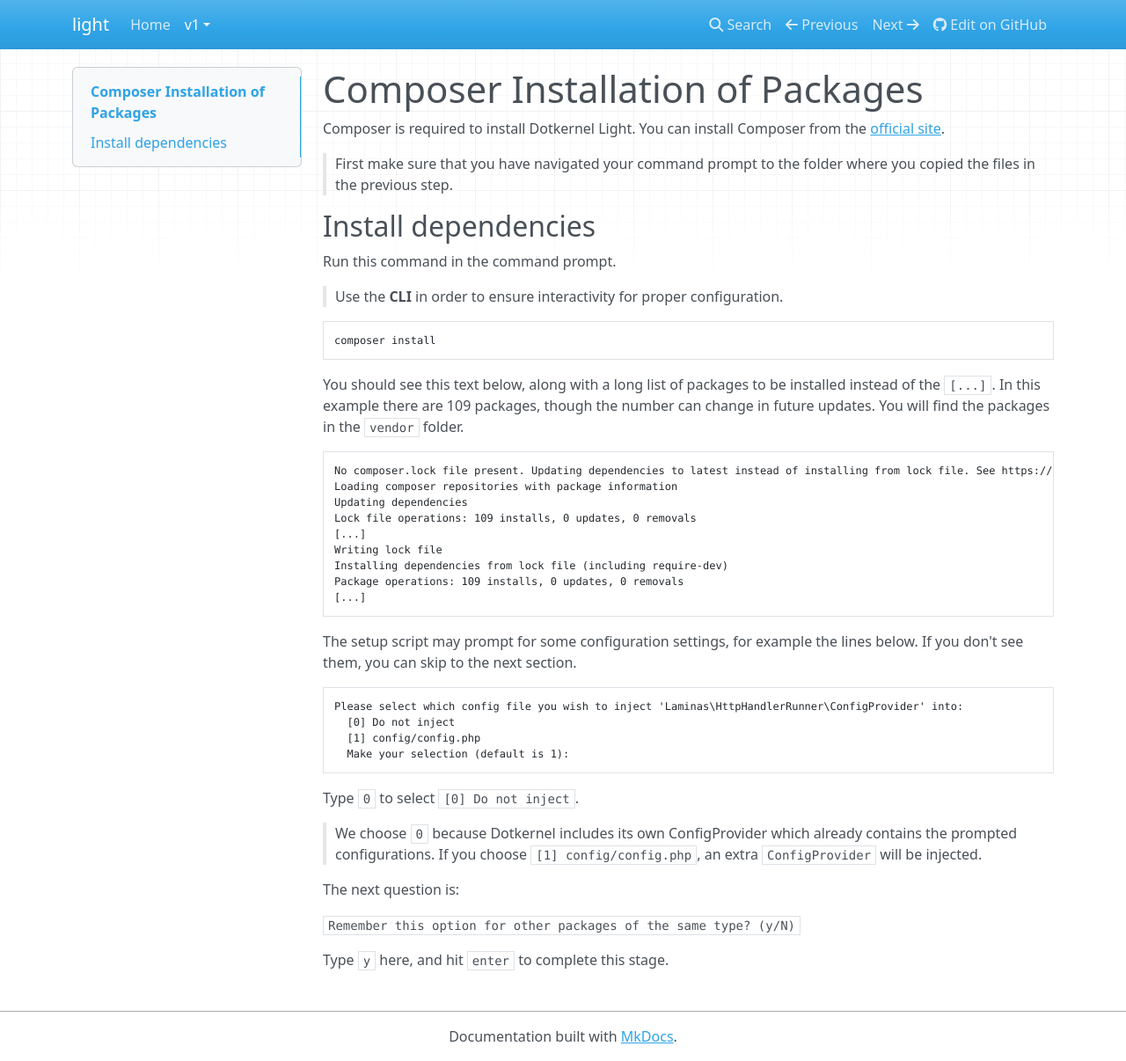
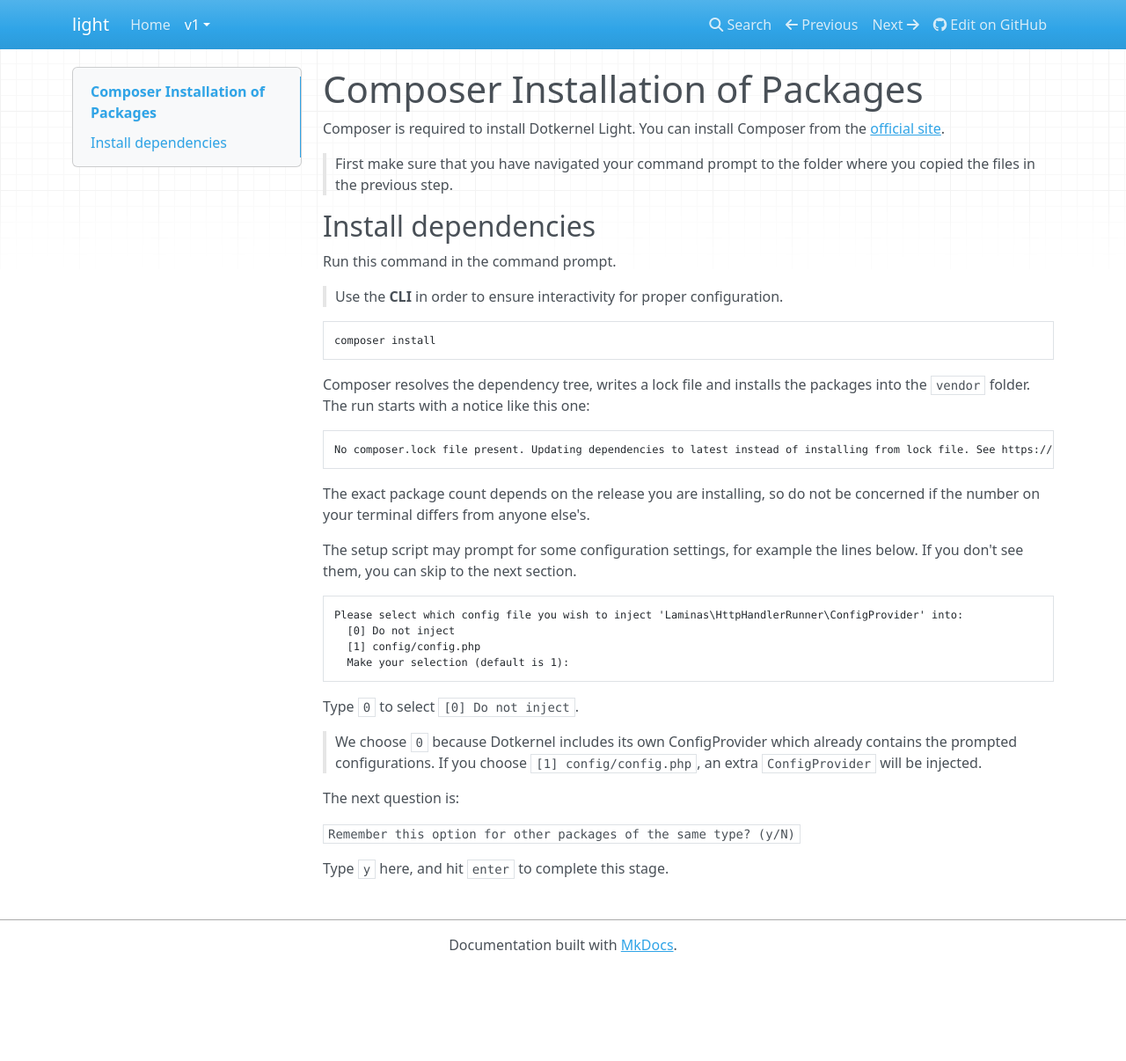
Before and after one commit to dotkernel/light-documentation, an MkDocs documentation site: the page built from docs/book/v1/installation/composer.md, in a window 1280 px wide and 1206 px high. Shown: the whole window at 88% size. Built offline with MkDocs 1.6.1, drawn with Linux system fonts in a browser that asks for light colours; nearby versions of some CDN libraries.

Commit message:
Trim the composer install transcript and drop the stale package count
Signed-off-by: arhimede <julian@dotkernel.com>

````diff
--- a/docs/book/v1/installation/composer.md
+++ b/docs/book/v1/installation/composer.md
@@ -14,21 +14,14 @@
 composer install
 ```
 
-You should see this text below, along with a long list of packages to be installed instead of the `[...]`.
-In this example there are 109 packages, though the number can change in future updates.
-You will find the packages in the `vendor` folder.
+Composer resolves the dependency tree, writes a lock file and installs the packages into the `vendor` folder.
+The run starts with a notice like this one:
 
 ```shell
 No composer.lock file present. Updating dependencies to latest instead of installing from lock file. See https://getcomposer.org/install for more information.
-Loading composer repositories with package information
-Updating dependencies
-Lock file operations: 109 installs, 0 updates, 0 removals
-[...]
-Writing lock file
-Installing dependencies from lock file (including require-dev)
-Package operations: 109 installs, 0 updates, 0 removals
-[...]
 ```
+
+The exact package count depends on the release you are installing, so do not be concerned if the number on your terminal differs from anyone else's.
 
 The setup script may prompt for some configuration settings, for example the lines below.
 If you don't see them, you can skip to the next section.
````
